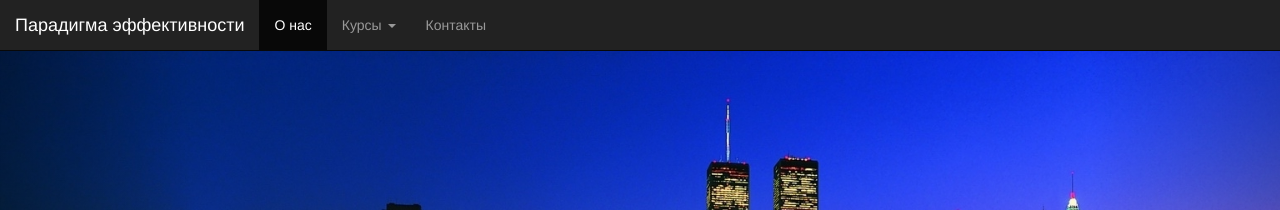
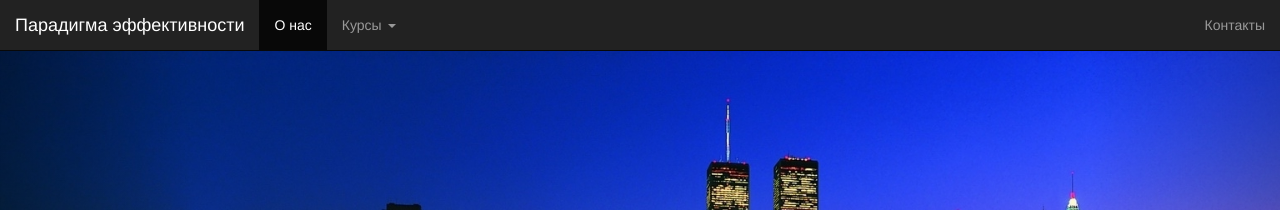
Before and after one commit to EfficiencyParadigm/EfficiencyParadigm.github.io, a Jekyll site: the page built from index.html, in a window 1280 px wide. Shown: the top 210 px of the page. Built offline with Jekyll 4.4.1, drawn with Linux system fonts in a browser that asks for light colours.

Commit message:
Исправлены ссылки в панели навигации

```diff
--- a/_includes/navbar.html
+++ b/_includes/navbar.html
@@ -2,33 +2,31 @@
 	<div class="container-fluid">
 		<div class="navbar-header">
 			<button type="button" class="navbar-toggle collapsed" data-toggle="collapse" data-target="#bs-example-navbar-collapse-1" aria-expanded="false">
-				<span class="sr-only">Toggle navigation</span>
+				<span class="sr-only">Навигация</span>
 				<span class="icon-bar"></span>
 				<span class="icon-bar"></span>
 				<span class="icon-bar"></span>
 			</button>
-			<a class="navbar-brand" href="#">Парадигма эффективности</a>
+			<a class="navbar-brand" href="/">Парадигма эффективности</a>
 		</div>
 
 		<div class="collapse navbar-collapse" id="bs-example-navbar-collapse-1">
 			<ul class="nav navbar-nav">
 				<li class="active"><a href="#">О нас <span class="sr-only">(current)</span></a></li>
 				<li class="dropdown">
-					<a href="#" class="dropdown-toggle" data-toggle="dropdown" role="button" aria-haspopup="true" aria-expanded="false">Курсы <span class="caret"></span></a>
+					<a href="#" class="dropdown-toggle" data-toggle="dropdown" role="button" aria-haspopup="true" aria-expanded="false">
+					Курсы <span class="caret"></span></a>
 					<ul class="dropdown-menu">
 						<li><a href="/courses/business.html">Деловая эффективность</a></li>
 						<li><a href="/courses/relationships.html">Успешные отношения</a></li>
 						<li><a href="/courses/spirit.html">Духовное развитие</a></li>
 					</ul>
 				</li>
-				<li><a href="#">Контакты</a></li>
 			</ul>
 			<ul class="nav navbar-nav navbar-right">
-
+				<li><a href="/pages/contacts.html">Контакты</a></li>
 			</ul>
 		</div>
-		<!-- /.navbar-collapse -->
 	</div>
-	<!-- /.container-fluid -->
 </nav>
 <nav class="navbar"></nav>
```
Also changed, not shown: pages/contacts.md (added, +6 -0 lines).
